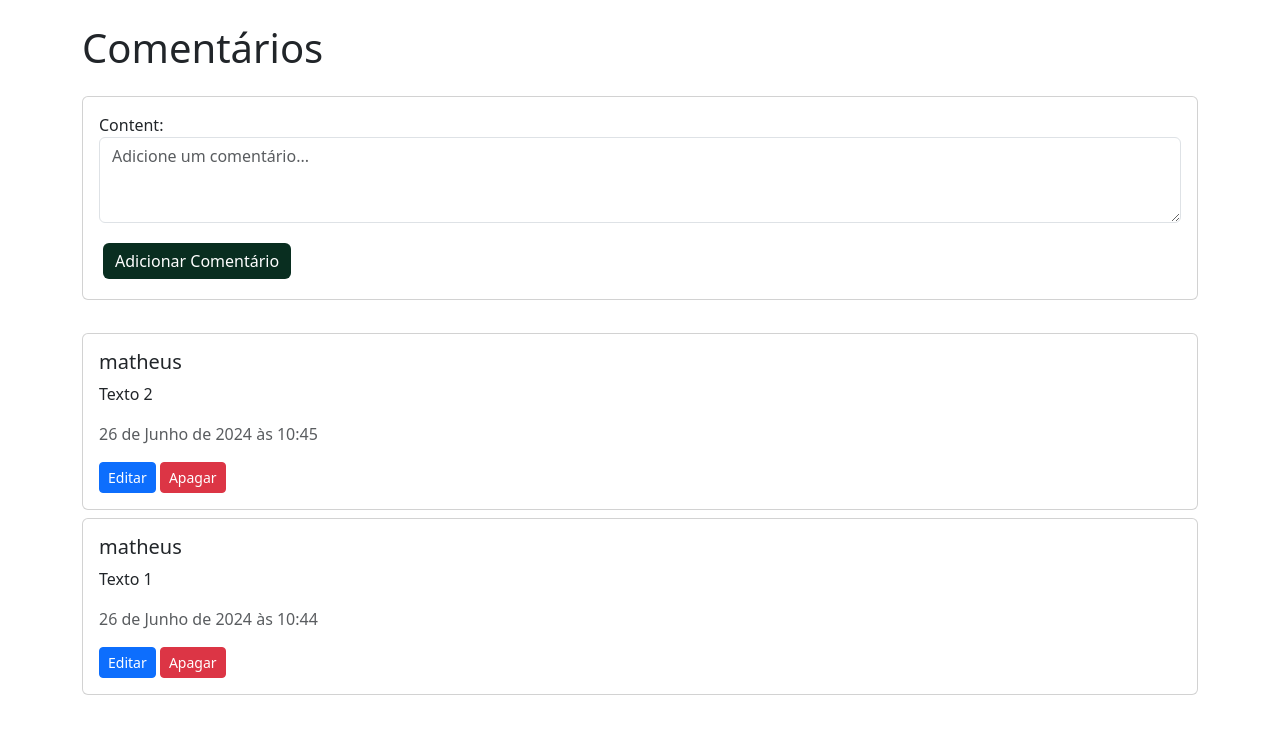
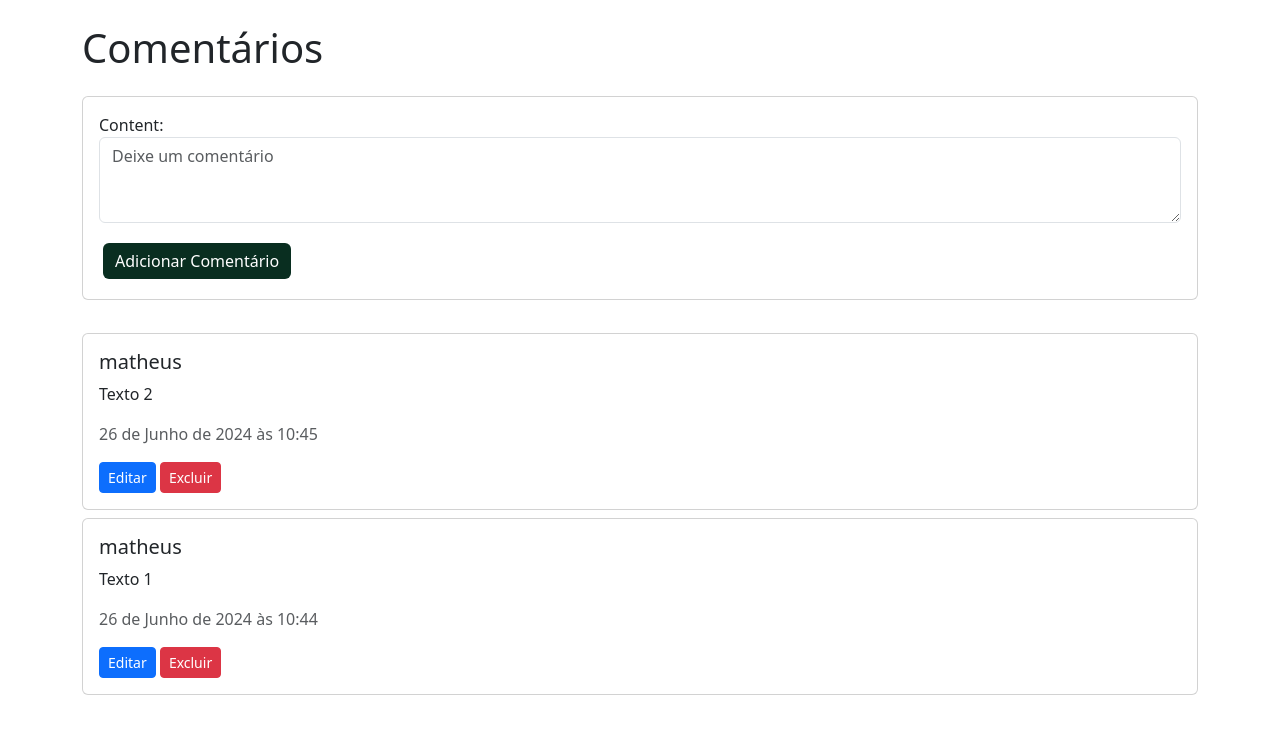
Before and after one commit to m4th3vz/django_comments, a Django app: page /comments/ in a window 1280 px wide. Shown: the part 56-800 px from the top of the page. Run offline with Django 5.2, Linux system fonts and the light colour scheme; a user stored in the database is signed in; data comes from the database, SQL or seed files in the repository; both versions use the stored data as it was after the commit.

Commit message:
django_comments 6

```diff
--- a/core/forms.py
+++ b/core/forms.py
@@ -21,5 +21,5 @@ class CommentForm(forms.ModelForm):
         model = Comment
         fields = ['content']
         widgets = {
-            'content': forms.Textarea(attrs={'class': 'form-control', 'rows': 3, 'placeholder': 'Adicione um comentário...'}),
+            'content': forms.Textarea(attrs={'class': 'form-control', 'rows': 3, 'placeholder': 'Deixe um comentário'}),
         }
--- a/core/templates/comments.html
+++ b/core/templates/comments.html
@@ -58,7 +58,7 @@
                             <button class="btn btn-primary btn-sm" onclick="editComment({{ comment.id }})">Editar</button>
                             <form method="post" action="{% url 'delete_comment' comment.id %}" style="display: inline;">
                                 {% csrf_token %}
-                                <button type="submit" class="btn btn-danger btn-sm">Apagar</button>
+                                <button type="submit" class="btn btn-danger btn-sm">Excluir</button>
                             </form>
                             <!-- Hidden form for editing -->
                             <form id="edit-form-{{ comment.id }}" method="post" action="{% url 'edit_comment' comment.id %}" style="display: none;">
```
Also changed, not shown: db.sqlite3.
